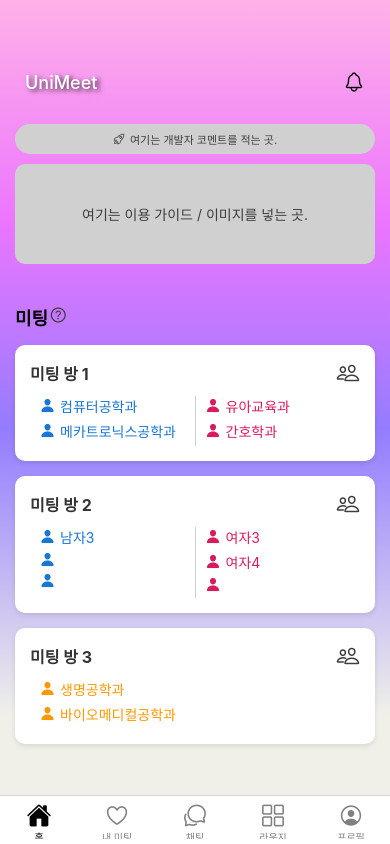
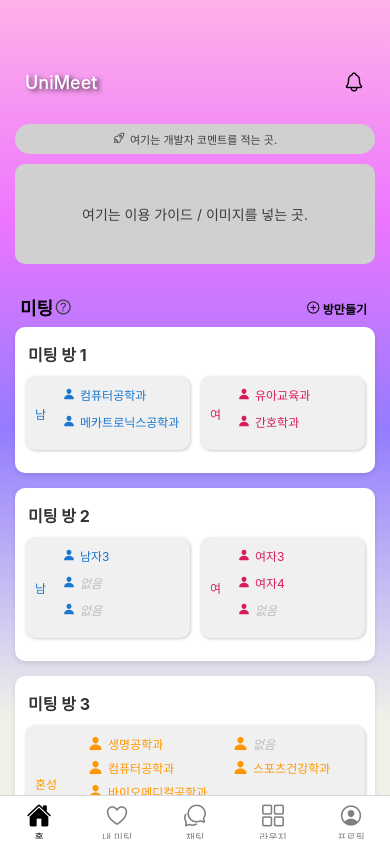
Before and after one commit to simjjjj/UNIMEET, a React Native app: screen / in a window 390 px wide. Built offline with nearby package versions, Linux system fonts and the light colour scheme.

Commit message:
Home 수정중

```diff
--- a/Screens/Home/Home.tsx
+++ b/Screens/Home/Home.tsx
@@ -1,17 +1,15 @@
 import React, { useState } from 'react';
-import { View, Text, StyleSheet, ScrollView } from 'react-native';
+import { View, Text, StyleSheet, ScrollView, TouchableOpacity } from 'react-native';
 import Header from '../../navigation/Header';
 import { Ionicons } from '@expo/vector-icons';
 import { LinearGradient } from 'expo-linear-gradient';
 
-// 참가자 타입 정의
 type Participant = {
   id: number;
   name: string;
   gender: '남' | '여';
 };
 
-// 미팅방 타입 정의
 type MeetingRoom = {
   id: number;
   participants: Participant[];
@@ -43,13 +41,25 @@ const Home: React.FC = () => {
       id: 3,
       participants: [
         { id: 1, name: "생명공학과", gender: "남" },
-        { id: 2, name: "바이오메디컬공학과", gender: "여" },
+        { id: 2, name: "", gender: "여" },
+        { id: 3, name: "컴퓨터공학과", gender: '남'},
+        { id: 4, name: '스포츠건강학과', gender: '여'},
+        { id: 5, name: '바이오메디컬공학과', gender: '여'},
+        { id: 6, name: '', gender: '남'},
       ]
     },
   ]);
 
   const handleNotificationPress = () => {
     alert('홈 화면에서 알림을 눌렀습니다!');
+  };
+
+  const handleCreateRoom = () => {
+    alert('방 만들기 기능 준비 중!');
+  };
+
+  const handleMeetingInfo = () => {
+    alert('설명하는 기능 준비중');
   };
 
   return (
@@ -60,7 +70,6 @@ const Home: React.FC = () => {
       end={{ x: 0, y: 0.5 }}
       style={styles.container}
     >
-
       <Header title="UniMeet" onNotificationPress={handleNotificationPress} />
 
       <ScrollView contentContainerStyle={styles.content}>
@@ -75,61 +84,95 @@ const Home: React.FC = () => {
 
         <View style={styles.meetingContainer}>
           <Text style={styles.text1}>미팅</Text>
-          <Ionicons name="help-circle-outline" size={20} color="#3D3D3D" style={styles.icon} />
+          <TouchableOpacity onPress={handleMeetingInfo}>
+            <Ionicons name="help-circle-outline" size={20} style={styles.icon} />
+          </TouchableOpacity>
+          <View style={{ flex: 1 }} />
+          <TouchableOpacity style={styles.createRoomBtn} onPress={handleCreateRoom}>
+            <Ionicons name="add-circle-outline" size={15} style={{ marginRight: 2 }} />
+            <Text style={styles.createRoomBtnText}>방만들기</Text>
+          </TouchableOpacity>
         </View>
 
         {meetingRooms.map((room) => (
           <View key={room.id} style={styles.meetingCard}>
             <View style={styles.cardHeader}>
               <Text style={styles.cardTitle}>미팅 방 {room.id}</Text>
-              <Ionicons name="people-outline" size={24} color="#3D3D3D" />
             </View>
             <View style={styles.participantsContainer}>
+              {/* 혼성 그룹 */}
               {room.id === 3 ? (
-                // 혼성방: 모든 참가자를 주황색으로 표시
-                <View style={styles.group}>
+                <View style={styles.mixedBox}>
+                  <Text style={styles.mixedLabel}>혼성</Text>
+                  <View style={styles.mixedParticipantsWrap}>
                     {room.participants.map((participant) => (
-                    <View key={participant.id} style={styles.participantRow}>
-                      <Ionicons name="person" size={15} style={styles.mixed} />
-                      <Text style={[styles.participantText, styles.mixed]}>{participant.name}</Text>
+                      <View key={participant.id} style={styles.mixedParticipantRow}>
+                        <Ionicons name="person" size={15} style={styles.mixedIcon} />
+                        <Text
+                          style={[
+                            styles.participantText,
+                            styles.mixedIcon,
+                            participant.name === "" && styles.noName,
+                          ]}
+                        >
+                          {participant.name === "" ? "없음" : participant.name}
+                        </Text>
                       </View>
                     ))}
                   </View>
+                </View>
               ) : (
-                <>
+                <View style={styles.genderRowWrap}>
                   {/* 남자 그룹 */}
-                  <View style={styles.group}>
+                  <View style={styles.genderBoxMale}>
+                    <Text style={styles.genderLabelMale}>남</Text>
+                    <View style={styles.participantsWrap}>
                       {room.participants
                         .filter((participant) => participant.gender === "남")
                         .map((participant) => (
                           <View key={participant.id} style={styles.participantRow}>
-                          <Ionicons name="person" size={15} style={styles.male} />
-                          <Text style={[styles.participantText, styles.male]}>{participant.name}</Text>
+                            <Ionicons name="person" size={12} style={styles.male} />
+                            <Text
+                              style={[
+                                styles.participantText,
+                                styles.male,
+                                participant.name === "" && styles.noName,
+                              ]}
+                            >
+                              {participant.name === "" ? "없음" : participant.name}
+                            </Text>
                           </View>
                         ))}
                     </View>
-                  {/* 세로선 */}
-                  <View style={styles.divider}></View>
+                  </View>
                   {/* 여자 그룹 */}
-                  <View style={styles.group}>
+                  <View style={styles.genderBoxFemale}>
+                    <Text style={styles.genderLabelFemale}>여</Text>
+                    <View style={styles.participantsWrap}>
                       {room.participants
                         .filter((participant) => participant.gender === "여")
                         .map((participant) => (
                           <View key={participant.id} style={styles.participantRow}>
-                          <Ionicons name="person" size={15} style={styles.female} />
-                          <Text style={[styles.participantText, styles.female]}>{participant.name}</Text>
+                            <Ionicons name="person" size={12} style={styles.female} />
+                            <Text
+                              style={[
+                                styles.participantText,
+                                styles.female,
+                                participant.name === "" && styles.noName,
+                              ]}
+                            >
+                              {participant.name === "" ? "없음" : participant.name}
+                            </Text>
                           </View>
                         ))}
                     </View>
-                </>
+                  </View>
+                </View>
               )}
             </View>
           </View>
         ))}
       </ScrollView>
-
-
-
     </LinearGradient>
   );
 };
@@ -164,7 +207,7 @@ const styles = StyleSheet.create({
     justifyContent: 'center',
     alignItems: 'center',
     backgroundColor: '#D1D0D0',
-    marginBottom: 40,
+    marginBottom: 30,
   },
   guideBoxText: {
     textAlign: 'center',
@@ -173,19 +216,34 @@ const styles = StyleSheet.create({
   text1: {
     fontSize: 18,
     fontWeight: 'bold',
-    marginBottom: 10,
+    marginBottom: 2,
+    marginLeft: 5,
   },
   meetingContainer: {
     width: '100%',
     flexDirection: 'row',
+    alignItems: 'center',
     marginBottom: 5,
   },
   icon: {
     marginRight: 5,
+    marginBottom: 2,
+    color: '#3D3D3D',
+  },
+  createRoomBtn: {
+    flexDirection: 'row',
+    alignItems: 'center',
+    paddingVertical: 5,
+    paddingHorizontal: 8,
+  },
+  createRoomBtnText: {
+    fontWeight: '600',
+    fontSize: 12,
   },
   meetingCard: {
     width: '100%',
-    padding: 15,
+    paddingTop: 15,
+    paddingBottom: 15,
     borderRadius: 10,
     backgroundColor: '#FFFFFF',
     marginBottom: 15,
@@ -200,6 +258,7 @@ const styles = StyleSheet.create({
     justifyContent: 'space-between',
     alignItems: 'center',
     marginBottom: 10,
+    marginLeft: 13,
   },
   cardTitle: {
     fontSize: 16,
@@ -207,18 +266,113 @@ const styles = StyleSheet.create({
     color: '#333',
   },
   participantsContainer: {
-    flexDirection: 'row',
-    justifyContent: 'space-between',
+    flexDirection: 'column',
+    justifyContent: 'flex-start',
     alignItems: 'flex-start',
     paddingHorizontal: 10,
+    width: '100%',
   },
-  group: {
+  // 남/여 그룹 한 줄에
+  genderRowWrap: {
+    flexDirection: 'row',
+    width: '100%',
+    justifyContent: 'space-between',
+    marginBottom: 8,
+  },
+  genderBoxMale: {
     flex: 1,
+    backgroundColor: '#F0F0F0',
+    borderRadius: 10,
+    flexDirection: 'row',
+    alignItems: 'center',
+    padding: 10,
+    marginRight: 5,
+    minHeight: 60,
+    // iOS
+    shadowColor: '#000',
+    shadowOffset: { width: 1, height: 1 },
+    shadowOpacity: 0.2,
+    shadowRadius: 3,
+
+    // Android
+    elevation: 4,
+  },
+  genderBoxFemale: {
+    flex: 1,
+    backgroundColor: '#F0F0F0',
+    borderRadius: 10,
+    flexDirection: 'row',
+    alignItems: 'center',
+    padding: 10,
+    marginLeft: 5,
+    minHeight: 60,
+    shadowColor: '#000',
+    shadowOffset: { width: 1, height: 1 },
+    shadowOpacity: 0.2,
+    shadowRadius: 3,
+    elevation: 4,
+  },
+  genderLabelMale: {
+    fontWeight: '500',
+    color: '#1976d2',
+    fontSize: 12,
+    marginRight: 8,
+    minWidth: 20,
+    textAlignVertical: 'center',
+  },
+  genderLabelFemale: {
+    fontWeight: '500',
+    color: '#d81b60',
+    fontSize: 12,
+    marginRight: 8,
+    minWidth: 20,
+    textAlignVertical: 'center',
+  },
+  participantsWrap: {
+    flex: 1,
+    flexDirection: 'row',
+    flexWrap: 'wrap',
+    alignItems: 'center',
   },
   participantRow: {
     flexDirection: 'row',
     alignItems: 'center',
-    marginBottom: 5,
+    marginBottom: 10,
+    minWidth: 70,
+  },
+  mixedBox: {
+    flexDirection: 'row',
+    alignItems: 'center',
+    backgroundColor: '#F0F0F0',
+    borderRadius: 10,
+    padding: 10,
+    minHeight: 60,
+    width: '100%',
+    shadowColor: '#000',
+    shadowOffset: { width: 1, height: 1 },
+    shadowOpacity: 0.2,
+    shadowRadius: 3,
+    elevation: 4,
+  },
+  mixedLabel: {
+    fontWeight: '500',
+    color: '#FF9800',
+    fontSize: 12,
+    minWidth: 28,
+    textAlignVertical: 'center',
+  },
+  mixedParticipantsWrap: {
+    flex: 1,
+    flexDirection: 'row',
+    flexWrap: 'wrap',
+    alignItems: 'center',
+  },
+  mixedParticipantRow: {
+    flexDirection: 'row',
+    alignItems: 'center',
+    marginBottom: 7,
+    minWidth: 120,
+    marginLeft: 25,
   },
   male: {
     color: '#1976d2',
@@ -228,18 +382,16 @@ const styles = StyleSheet.create({
     color: '#d81b60',
     marginRight: 5,
   },
-  mixed: {
-    color: '#FF9800', // 주황색
+  mixedIcon: {
+    color: '#FF9800',
     marginRight: 5,
   },
   participantText: {
-    fontSize: 14,
+    fontSize: 12,
   },
-  divider: {
-    width: 1,
-    backgroundColor: '#ccc',
-    marginHorizontal: 10,
-    height: '100%',
+  noName: {
+    color: '#BDBDBD',
+    fontStyle: 'italic',
   },
 });
 
```
Lines whose indentation alone changed are shown as unchanged.
